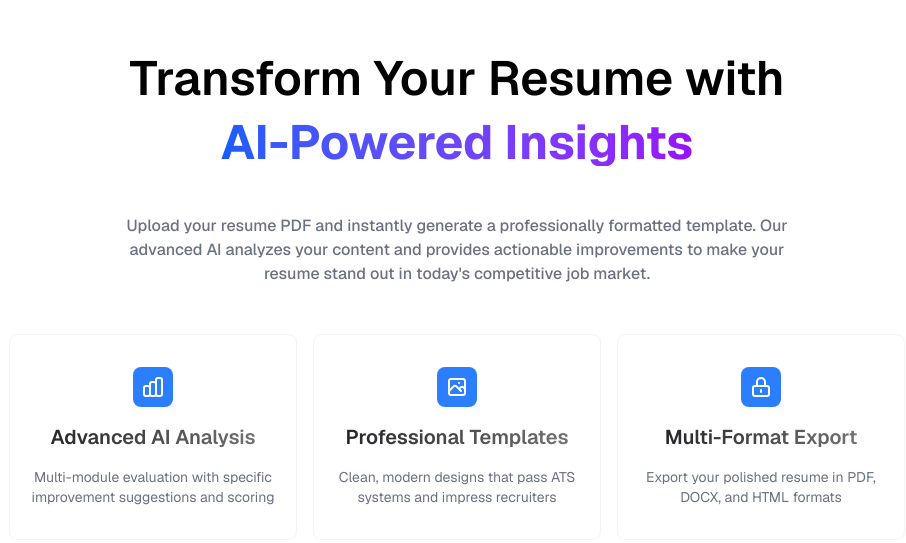
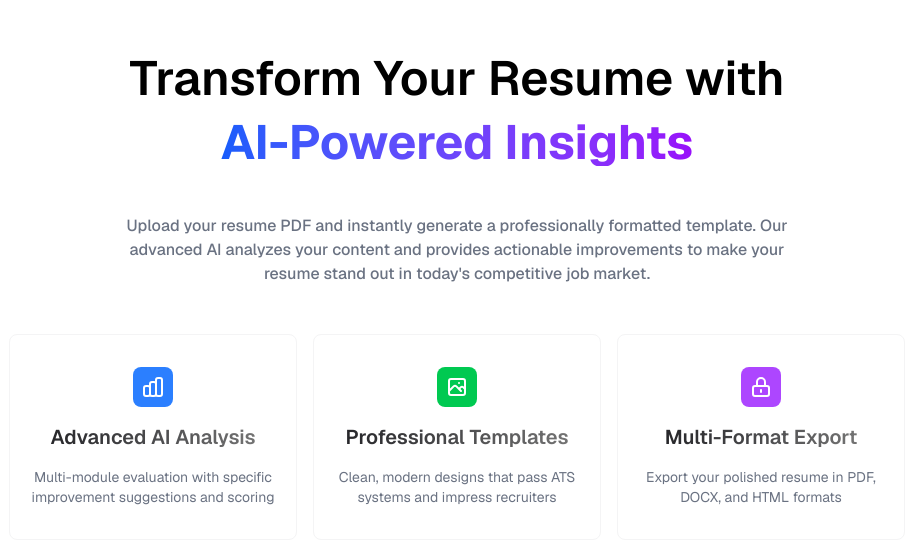
Before and after one commit to dibkb/orbit-ai-resume-builder, a Next.js app: page / in a window 1280 px wide. Shown: the part 103-646 px from the top of the page, without its empty margins (183-1089 px from the left). Built offline with nearby package versions, Linux system fonts and the light colour scheme.

Commit message:
feat: feature icons done

```diff
--- a/app/_components/landing/feature-list.tsx
+++ b/app/_components/landing/feature-list.tsx
@@ -10,17 +10,20 @@ const features = [
     description:
       "Multi-module evaluation with specific improvement suggestions and scoring",
     icon: <Graph />,
+    className: "bg-blue-500",
   },
   {
     title: "Professional Templates",
     description:
       "Clean, modern designs that pass ATS systems and impress recruiters",
     icon: <Photo />,
+    className: "bg-green-500",
   },
   {
     title: "Multi-Format Export",
     description: "Export your polished resume in PDF, DOCX, and HTML formats",
     icon: <Lock />,
+    className: "bg-purple-500",
   },
 ];
 
--- a/app/_components/landing/features.tsx
+++ b/app/_components/landing/features.tsx
@@ -1,14 +1,21 @@
+import { cn } from "@/lib/utils";
 import React from "react";
 
 interface FeatureProps {
   title: string;
   description: string;
   icon: React.ReactNode;
+  className?: string;
 }
-const Feature = ({ title, description, icon }: FeatureProps) => {
+const Feature = ({ title, description, icon, className }: FeatureProps) => {
   return (
     <div className="flex flex-col items-center justify-center gap-4 border px-4 py-8 rounded-md border-zinc-100">
-      <div className="flex items-center justify-center h-10 w-10 bg-blue-500 rounded-md">
+      <div
+        className={cn(
+          "flex items-center justify-center h-10 w-10 rounded-md",
+          className
+        )}
+      >
         {icon}
       </div>
       <h3 className="text-xl font-semibold bg-linear-to-r from-zinc-800 to-neutral-500 bg-clip-text text-transparent">
```
